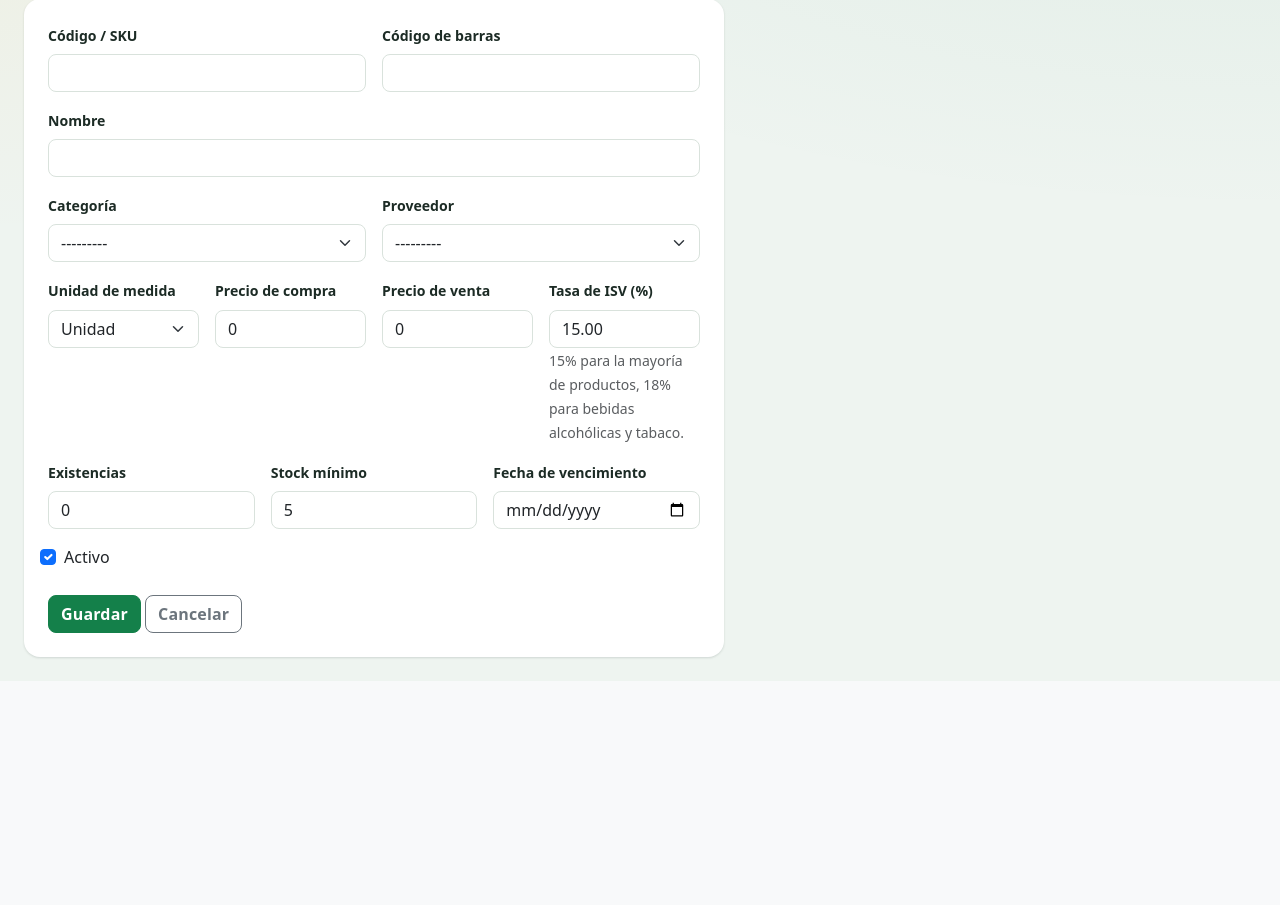
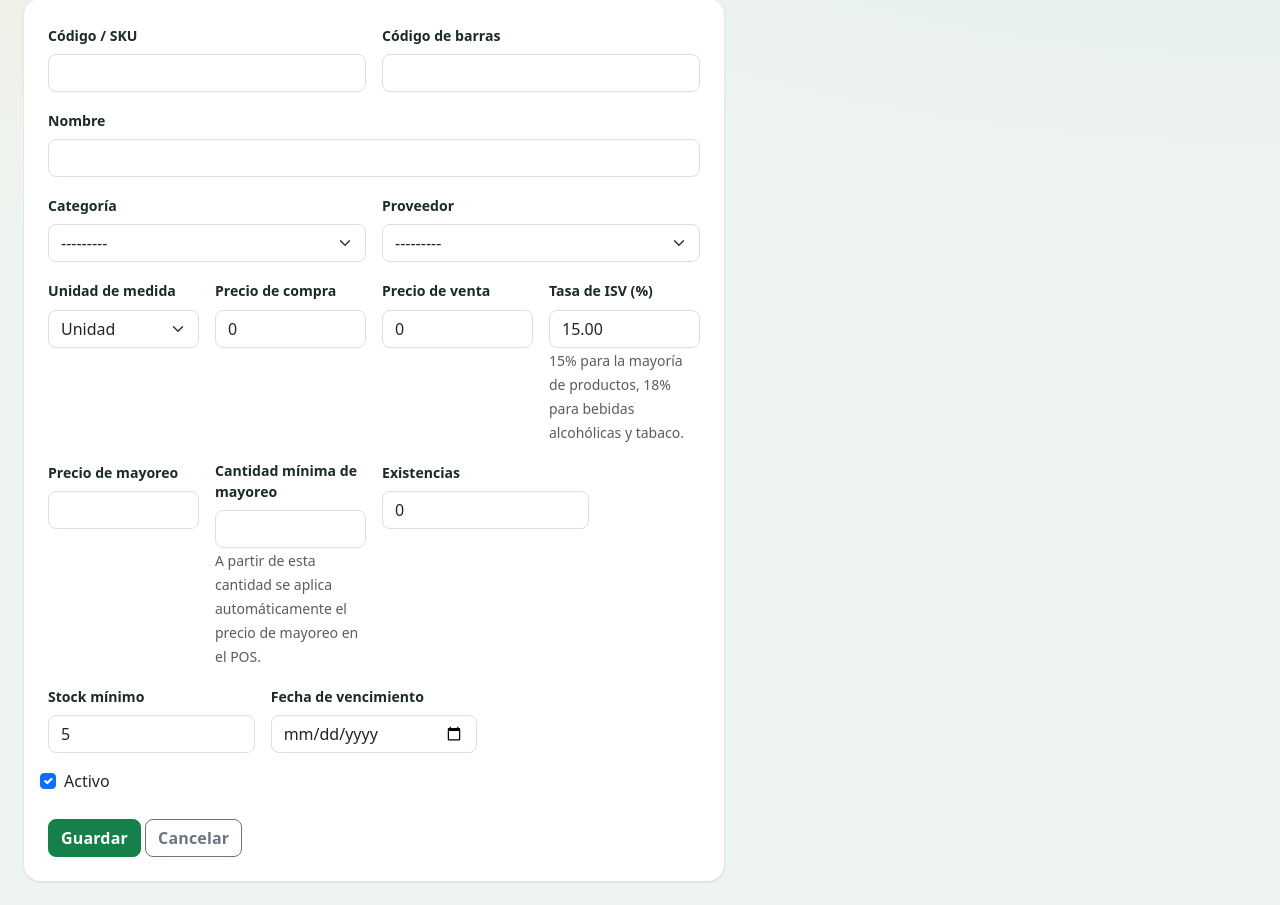
Before and after one commit to Jcontreras013/Sistema-facturacion, a Django app: page /inventario/productos/nuevo/ in a window 1280 px wide. Shown: the part 180-1085 px from the top of the page. Before the commit the page ends 839 px from the top, so only its background shows below. Run offline with Django 5.2, Linux system fonts and the light colour scheme; the visitor is signed in with stand-in values (Sample User, id 1); data that the repository does not hold is empty; some libraries are stand-ins or nearby versions.

Commit message:
Agregar precio de mayoreo por producto
Cada producto puede definir un precio de mayoreo y una cantidad
mínima. El POS aplica el precio de mayoreo automáticamente cuando la
cantidad de esa línea lo alcanza (con una etiqueta visible), y el
servidor recalcula el precio final por su cuenta al cobrar en vez de
confiar en lo que envía el navegador.

```diff
--- a/inventory/forms.py
+++ b/inventory/forms.py
@@ -39,6 +39,8 @@ class ProductForm(forms.ModelForm):
             "unit",
             "purchase_price",
             "sale_price",
+            "wholesale_price",
+            "wholesale_min_qty",
             "tax_rate",
             "stock",
             "min_stock",
@@ -54,6 +56,8 @@ class ProductForm(forms.ModelForm):
             "unit": forms.Select(attrs={"class": "form-select"}),
             "purchase_price": forms.NumberInput(attrs={"class": "form-control", "step": "0.01"}),
             "sale_price": forms.NumberInput(attrs={"class": "form-control", "step": "0.01"}),
+            "wholesale_price": forms.NumberInput(attrs={"class": "form-control", "step": "0.01"}),
+            "wholesale_min_qty": forms.NumberInput(attrs={"class": "form-control", "step": "0.01"}),
             "tax_rate": forms.NumberInput(attrs={"class": "form-control", "step": "0.01"}),
             "stock": forms.NumberInput(attrs={"class": "form-control", "step": "0.01"}),
             "min_stock": forms.NumberInput(attrs={"class": "form-control", "step": "0.01"}),
--- a/inventory/models.py
+++ b/inventory/models.py
@@ -57,6 +57,14 @@ class Product(models.Model):
     unit = models.CharField("Unidad de medida", max_length=20, choices=UNIT_CHOICES, default="unidad")
     purchase_price = models.DecimalField("Precio de compra", max_digits=10, decimal_places=2, default=0)
     sale_price = models.DecimalField("Precio de venta", max_digits=10, decimal_places=2, default=0)
+    wholesale_price = models.DecimalField(
+        "Precio de mayoreo", max_digits=10, decimal_places=2, null=True, blank=True,
+        help_text="Precio por unidad cuando se compra desde la cantidad mínima de mayoreo. Déjalo vacío para no ofrecer mayoreo.",
+    )
+    wholesale_min_qty = models.DecimalField(
+        "Cantidad mínima de mayoreo", max_digits=10, decimal_places=2, null=True, blank=True,
+        help_text="A partir de esta cantidad se aplica automáticamente el precio de mayoreo en el POS.",
+    )
     tax_rate = models.DecimalField(
         "Tasa de ISV (%)", max_digits=5, decimal_places=2, default=Decimal("15.00"),
         help_text="15% para la mayoría de productos, 18% para bebidas alcohólicas y tabaco.",
@@ -82,6 +90,15 @@ class Product(models.Model):
     @property
     def is_low_stock(self):
         return self.stock <= self.min_stock
+
+    @property
+    def has_wholesale_price(self):
+        return bool(self.wholesale_price and self.wholesale_min_qty)
+
+    def price_for_quantity(self, quantity):
+        if self.has_wholesale_price and quantity >= self.wholesale_min_qty:
+            return self.wholesale_price
+        return self.sale_price
 
     @property
     def profit_margin(self):
--- a/sales/views.py
+++ b/sales/views.py
@@ -68,7 +68,7 @@ def _create_sale(
                 sale=sale,
                 product=product,
                 quantity=quantity,
-                unit_price=product.sale_price,
+                unit_price=product.price_for_quantity(quantity),
                 tax_rate=product.tax_rate,
             )
             StockMovement.objects.create(
@@ -161,6 +161,8 @@ def pos(request):
             "stock": str(p.stock),
             "unit": p.get_unit_display(),
             "unit_code": p.unit,
+            "wholesale_price": str(p.wholesale_price) if p.wholesale_price else "",
+            "wholesale_min_qty": str(p.wholesale_min_qty) if p.wholesale_min_qty else "",
         }
         for p in products
     ]
--- a/templates/inventory/product_detail.html
+++ b/templates/inventory/product_detail.html
@@ -20,6 +20,9 @@
                 <tr><th>Proveedor</th><td>{{ product.provider|default:"—" }}</td></tr>
                 <tr><th>Precio de compra</th><td>L {{ product.purchase_price|floatformat:2 }}</td></tr>
                 <tr><th>Precio de venta</th><td>L {{ product.sale_price|floatformat:2 }}</td></tr>
+                {% if product.has_wholesale_price %}
+                <tr><th>Precio de mayoreo</th><td>L {{ product.wholesale_price|floatformat:2 }} desde {{ product.wholesale_min_qty }} {{ product.get_unit_display }}</td></tr>
+                {% endif %}
                 <tr><th>ISV</th><td>{{ product.tax_rate|floatformat:0 }}%</td></tr>
                 <tr><th>Margen</th><td>{{ product.profit_margin|floatformat:1 }}%</td></tr>
                 <tr><th>Existencias</th><td>{{ product.stock }} {{ product.get_unit_display }}
--- a/templates/inventory/product_form.html
+++ b/templates/inventory/product_form.html
@@ -51,6 +51,15 @@
                 {{ form.tax_rate }}
                 <small class="text-muted">{{ form.tax_rate.help_text }}</small>
             </div>
+            <div class="col-md-3">
+                <label class="form-label">{{ form.wholesale_price.label }}</label>
+                {{ form.wholesale_price }}
+            </div>
+            <div class="col-md-3">
+                <label class="form-label">{{ form.wholesale_min_qty.label }}</label>
+                {{ form.wholesale_min_qty }}
+                <small class="text-muted">{{ form.wholesale_min_qty.help_text }}</small>
+            </div>
             <div class="col-md-4">
                 <label class="form-label">{{ form.stock.label }}</label>
                 {{ form.stock }}
```
Also changed, not shown: templates/sales/pos.html (+16 -3 lines), README.md, inventory/migrations/0003_product_wholesale_min_qty_product_wholesale_price.py (added).
